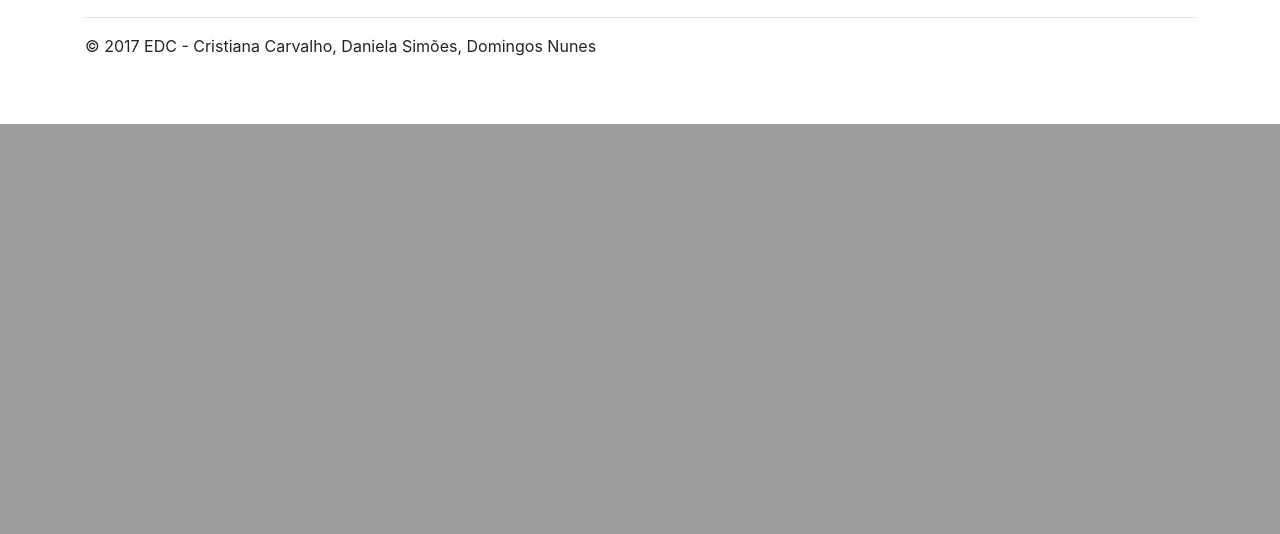
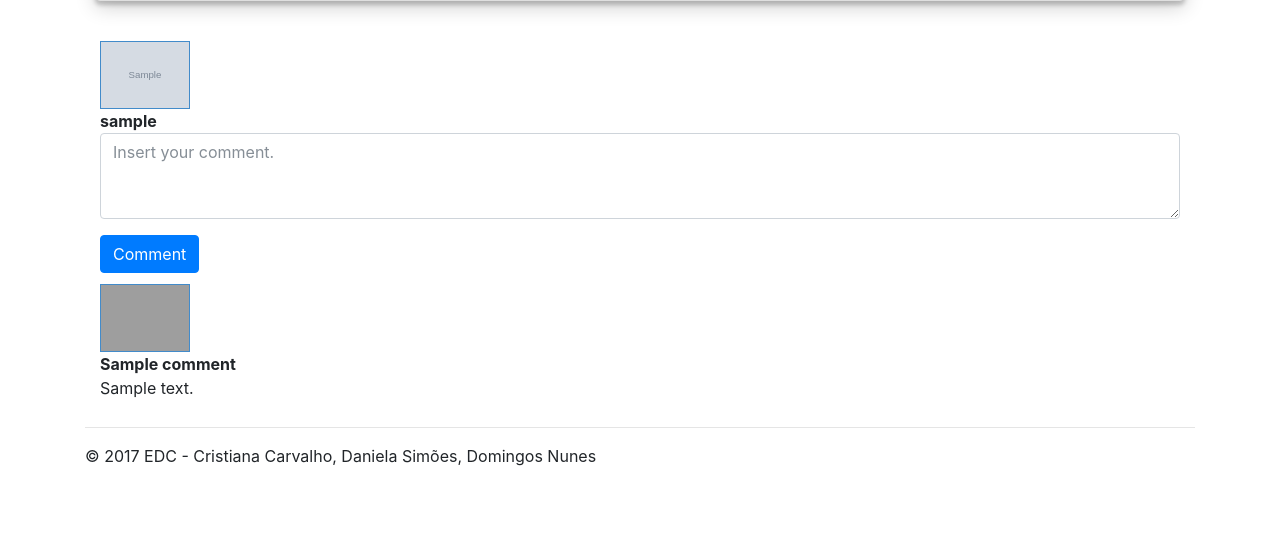
Before and after one commit to cristianasc/EDC, a Django app: template project2/app/templates/app/music.html in a window 1280 px wide. Shown: the part 839-1373 px from the top of the page. Before the commit the page ends 963 px from the top, so only its background shows below. Run offline with Django 3.2, Linux system fonts and the light colour scheme; the template is opened without the code that fills it: most values are stand-ins (such as "Sample title", 1, 10 or a date in 2020); grey boxes marked "Sample" are stand-in pictures; some libraries are stand-ins or nearby versions; grey boxes are pictures that could not be loaded.

Commit message:
comments init

```diff
--- a/project2/app/templates/app/layout.html
+++ b/project2/app/templates/app/layout.html
@@ -13,6 +13,7 @@
     <link rel="icon" type="image/x-icon" href="{% static 'app/images/spotify.ico' %}"/>
     <link rel="shortcut icon" type="image/x-icon" href="{% static 'app/images/spotify.ico' %}"/>
     <link rel="stylesheet" type="text/css" href="{% static 'app/content/site.css' %}"/>
+    <link rel="stylesheet" type="text/css" href="{% static 'app/content/bootstrap.css' %}"/>
     <link rel="stylesheet" type="text/css" href="{% static 'app/content/font-awesome.css' %}"/>
     <link rel="stylesheet" href="https://maxcdn.bootstrapcdn.com/bootstrap/4.0.0-beta.2/css/bootstrap.min.css"
           integrity="sha384-PsH8R72JQ3SOdhVi3uxftmaW6Vc51MKb0q5P2rRUpPvrszuE4W1povHYgTpBfshb" crossorigin="anonymous">
--- a/project2/app/templates/app/login.html
+++ b/project2/app/templates/app/login.html
@@ -57,4 +57,5 @@
 {% block scripts %}
     {% load staticfiles %}
         <script src="{% static 'app/scripts/jquery.validate.min.js' %}"></script>
+        <script src="{% static 'app/scripts/comments.js' %}"></script>
 {% endblock %}
--- a/project2/app/templates/app/music.html
+++ b/project2/app/templates/app/music.html
@@ -72,8 +72,57 @@
                 </div>
             </div>
         </div>
+    </div>
 
+    <div class="panel-group">
+        <div class="col-lg-1">
+            <img style="width: 90px; border: 1px solid #428bca" class="img-responsive img-rounded" src="{{ photo }}"/>
+        </div>
+        <div class="col-lg-12">
+            <div class="row">
+                <div class="col-lg-12">
+                    <div class="panel panel-default">
+                        <div class="panel-heading">
+                        <strong>{{ user_name }}</strong> <span class="text-muted"></span>
+                        </div>
+                        <div class="panel-body">
+                            <form method="post" >
+                                {% csrf_token %}
+                                <div class="form-group">
+                                    <textarea class="form-control" placeholder="Insert your comment." rows="3" name="comment" id="text_to_comment"></textarea>
+                                </div>
+                            </form>
+                            <button style="text-align: right" class="btn btn-primary" id="comment">Comment</button>
+                        </div>
+                    </div>
+                </div>
+                <div class="col-lg-12" style="margin-top: 10px;"></div>
+            </div>
+        </div>
+    </div>
+
+    <div class="panel-group" id="newComment">
+        {% for comment in comments %}
+            <div class="col-lg-1">
+                <img style="width: 90px; border: 1px solid #428bca" class="img-responsive img-rounded" src="http://graph.facebook.com/{{ comment.profile_uid }}/picture?type=large"/>
+            </div>
+            <div class="col-lg-12">
+                <div class="row">
+                    <div class="col-lg-12">
+                        <div class="panel panel-default">
+                            <div class="panel-heading">
+                            <strong>{{ comment.profile_name }}</strong> <span class="text-muted"></span>
+                            </div>
+                            <div class="panel-body">
+                                {{ comment.text }}
+                            </div>
+                        </div>
+                    </div>
+                    <div class="col-lg-12" style="margin-top: 10px;">
+                    </div>
+                </div>
+            </div>
+        {% endfor %}
     </div>
 </div>
-
 {% endblock %}
```
